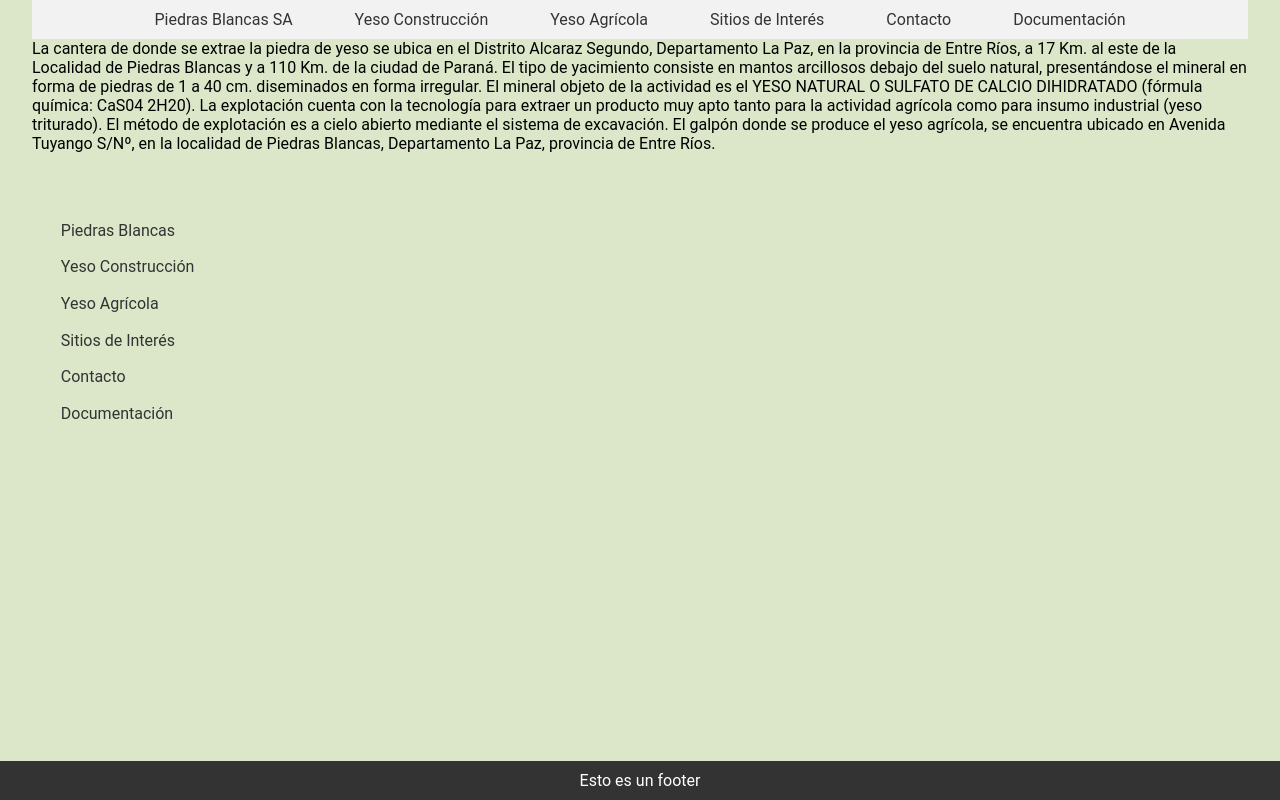
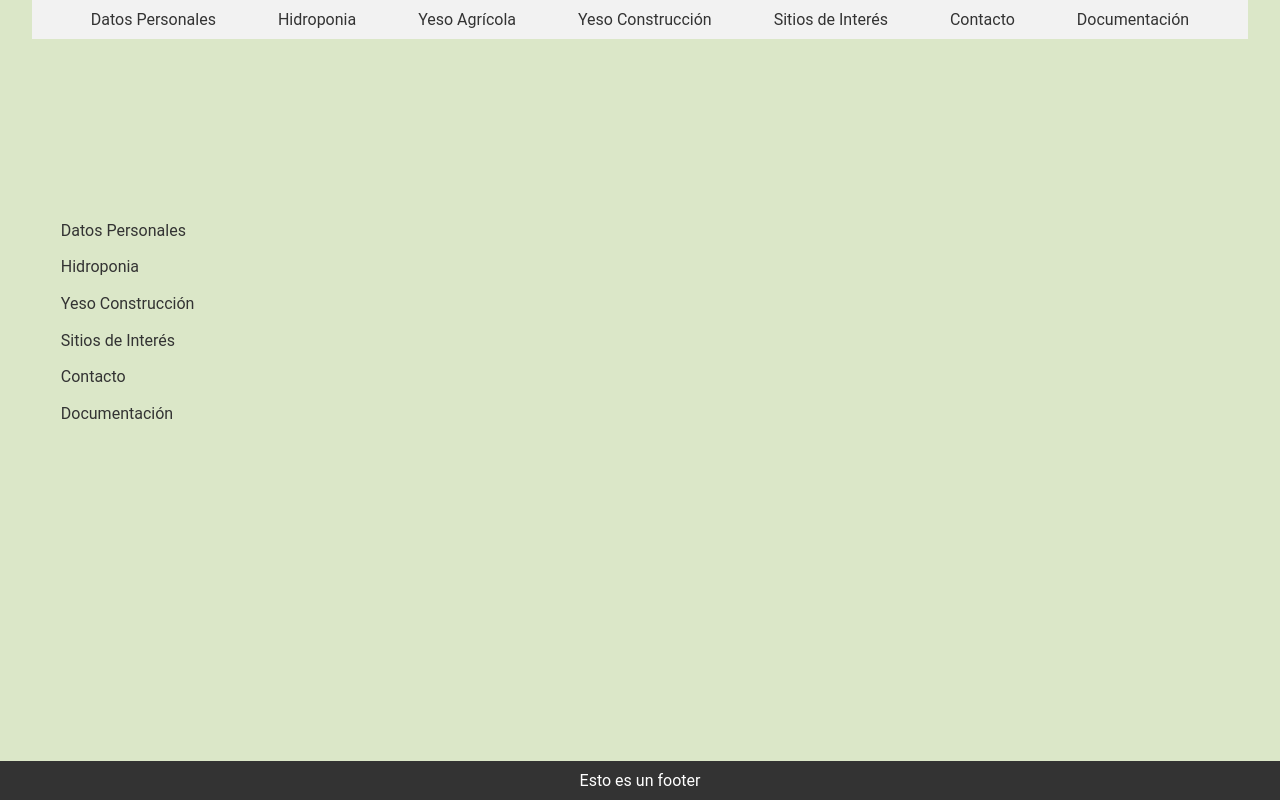
Before and after one commit to emilianostic/piedrasblancas, a React (Create React App) app: page / in a window 1280 px wide. Built offline with nearby package versions, Linux system fonts and the light colour scheme.

Commit message:
cambio todo para hacer un portafolio

```diff
--- a/src/App.js
+++ b/src/App.js
@@ -1,13 +1,13 @@
 import Navigation from "./componentes/navegacion";
 import SidebarNavigation from "./componentes/sidebarNavegacion";
 import Footer from "./componentes/Footer";
-import PiedrasBlancas from "./componentes/piedrasBlancas";
+import DatosPersonales from "./componentes/DatosPersonales";
 function App() {
   return (
     <>
     <div className="container">
     <Navigation/>
-   <PiedrasBlancas/>
+   <DatosPersonales/>
     <SidebarNavigation/>
     <Footer/>
     </div>
--- /dev/null
+++ b/src/componentes/DatosPersonales.jsx
@@ -0,0 +1,13 @@
+import React from "react";
+
+const DatosPersonales = () => {
+    return (
+<>
+<p>
+
+
+</p>
+</>
+    )
+}
+export default DatosPersonales
--- a/src/componentes/navegacion.jsx
+++ b/src/componentes/navegacion.jsx
@@ -6,13 +6,16 @@ const Navigation = () => {
     <nav className="navigation">
       <ul className="navigation-list">
         <li className="navigation-item">
-          <a href="/piedrasblancas">Piedras Blancas SA</a>
+          <a href="/datos-personales">Datos Personales</a>
+        </li>
+        <li className="navigation-item">
+          <a href="/hidroponia">Hidroponia</a>
+        </li>
+        <li className="navigation-item">
+          <a href="/yeso-agricola">Yeso Agrícola</a>
         </li>
         <li className="navigation-item">
           <a href="/yeso-construccion">Yeso Construcción</a>
-        </li>
-        <li className="navigation-item">
-          <a href="/yeso-agricola">Yeso Agrícola</a>
         </li>
         <li className="navigation-item">
           <a href="/sitios-de-interes">Sitios de Interés</a>
--- a/src/componentes/piedrasBlancas.jsx
+++ /dev/null
@@ -1,18 +0,0 @@
-import React from "react";
-
-const PiedrasBlancas = () => {
-    return (
-<>
-<p>
-La cantera de donde se extrae la piedra de yeso se ubica en el Distrito Alcaraz Segundo, Departamento La Paz, en la provincia de Entre Ríos,  a 17 Km. al este de la Localidad de Piedras Blancas y a 110 Km. de la ciudad de Paraná.
-El tipo de yacimiento consiste en mantos arcillosos debajo del suelo natural, presentándose el mineral en forma de piedras de 1 a 40 cm. diseminados en forma irregular.
-	El mineral objeto de la actividad es el YESO NATURAL O SULFATO DE CALCIO DIHIDRATADO (fórmula química: CaS04 2H20).
-La explotación cuenta con la tecnología para extraer un producto muy apto tanto para la actividad agrícola como para insumo industrial (yeso triturado).
-El método de explotación es a cielo abierto mediante el sistema de excavación.
-El galpón donde se produce el yeso agrícola, se encuentra ubicado en Avenida Tuyango S/Nº, en la localidad de Piedras Blancas, Departamento La Paz, provincia de Entre Ríos.
-
-</p>
-</>
-    )
-}
-export default PiedrasBlancas
--- a/src/componentes/sidebarNavegacion.jsx
+++ b/src/componentes/sidebarNavegacion.jsx
@@ -6,13 +6,13 @@ const SidebarNavigation = () => {
     <nav className="sidebar-navigation">
       <ul className="sidebar-navigation-list">
         <li className="sidebar-navigation-item">
-          <a href="/piedrasblancas">Piedras Blancas</a>
+          <a href="/datos-personales">Datos Personales</a>
+        </li>
+        <li className="sidebar-navigation-item">
+          <a href="/yeso-agricola">Hidroponia</a>
         </li>
         <li className="sidebar-navigation-item">
           <a href="/yeso-construccion">Yeso Construcción</a>
-        </li>
-        <li className="sidebar-navigation-item">
-          <a href="/yeso-agricola">Yeso Agrícola</a>
         </li>
         <li className="sidebar-navigation-item">
           <a href="/sitios-de-interes">Sitios de Interés</a>
```
